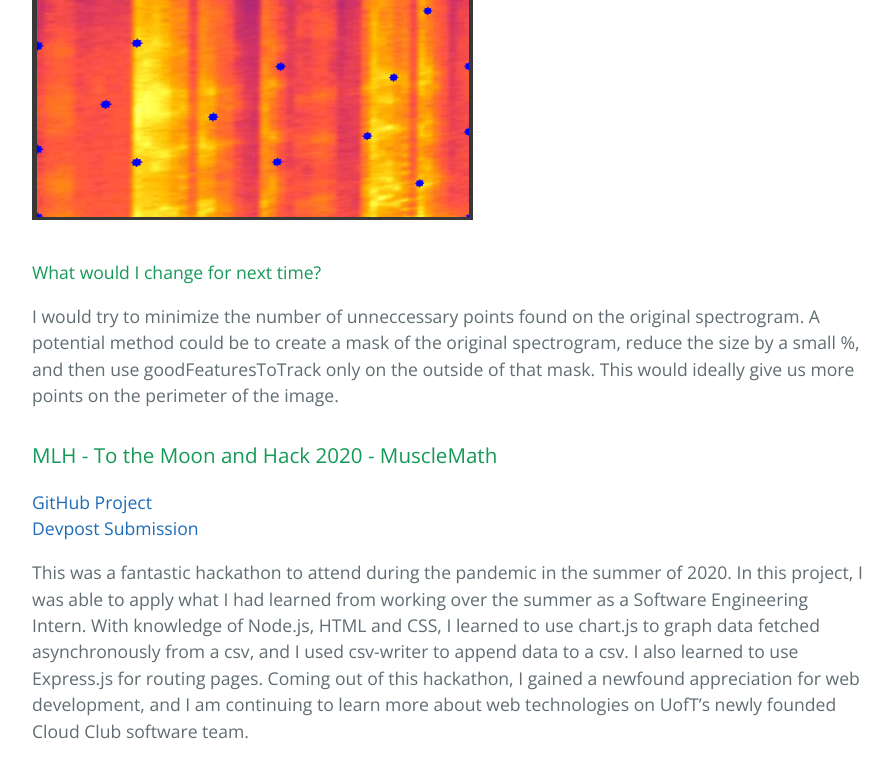
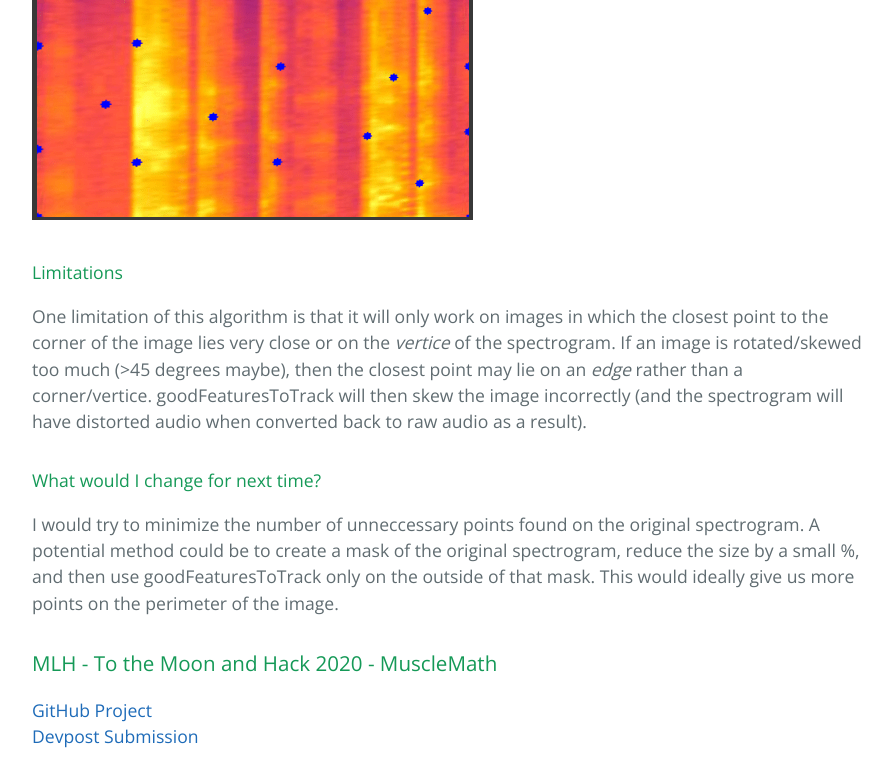
Before and after one commit to yixin0829/Cayman, a Jekyll site: the page built from project-library.md, in a window 1280 px wide and 900 px high, scrolled down 3562 px, cut to the strip 0-757 px from the top of the window. Shown: the whole strip, without its empty margins (192-1085 px from the left). Built offline with Jekyll 4.4.1, drawn with Linux system fonts in a browser that asks for light colours.

Commit message:
Update project-library.md

```diff
--- a/project-library.md
+++ b/project-library.md
@@ -32,6 +32,9 @@ Here is an example of how a corner case (in which 2 corners of the original spec
 (the blue points are those found by goodFeaturesToTrack)
 
 ![corner_case_before_after](/assets/Project_Pictures/corner_case_before_after.png)
+
+#### Limitations
+One limitation of this algorithm is that it will only work on images in which the closest point to the corner of the image lies very close or on the *vertice* of the spectrogram. If an image is rotated/skewed too much (>45 degrees maybe), then the closest point may lie on an *edge* rather than a corner/vertice. goodFeaturesToTrack will then skew the image incorrectly (and the spectrogram will have distorted audio when converted back to raw audio as a result).
 
 #### What would I change for next time?
 I would try to minimize the number of unneccessary points found on the original spectrogram. A potential method could be to create a mask of the original spectrogram, reduce the size by a small %, and then use goodFeaturesToTrack only on the outside of that mask. This would ideally give us more points on the perimeter of the image.
```
